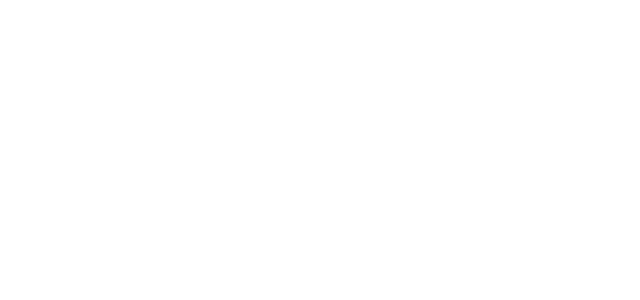
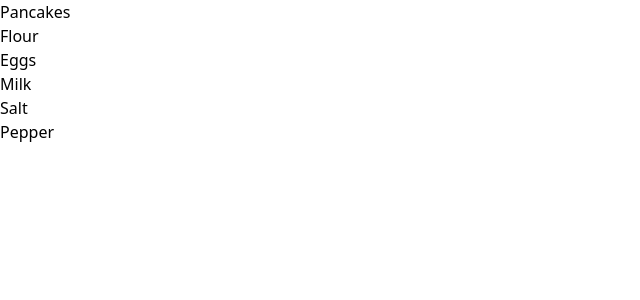
Before and after one commit to victorhorton/meal-prep, a Vue app in the folder ClientApp/: page /1 in a window 1280 px wide. Before the commit this address had no page. Shown: the top 300 px of the page, without its empty margins (0-640 px from the left). Built offline with nearby package versions, Linux system fonts and the light colour scheme.

Commit message:
Add simple show page

```diff
--- a/ClientApp/src/router.ts
+++ b/ClientApp/src/router.ts
@@ -1,11 +1,17 @@
 import { createRouter, createWebHistory } from "vue-router";
 import RecipeIndex from "./views/recipes/RecipeIndex.vue";
+import RecipeShow from "./views/recipes/RecipeShow.vue";
 
 const routes = [
   {
     path: "/",
     name: "Recipes",
     component: RecipeIndex,
+  },
+  {
+    path: "/:id",
+    name: "Recipe Show",
+    component: RecipeShow,
   },
 ];
 
--- /dev/null
+++ b/ClientApp/src/views/recipes/RecipeShow.vue
@@ -0,0 +1,20 @@
+<script lang="ts" setup>
+import { ref } from "vue";
+import { useRoute } from "vue-router";
+import { recipesData } from "../../data";
+
+const route = useRoute();
+
+const recipe = ref(
+  recipesData.find((recipe) => `${recipe.id}` === route.params.id)
+);
+</script>
+
+<template>
+  <div v-if="recipe">
+    <h1>{{ recipe.name }}</h1>
+    <div v-for="ingredient in recipe.ingredients" :key="ingredient.id">
+      {{ ingredient.name }}
+    </div>
+  </div>
+</template>
```
